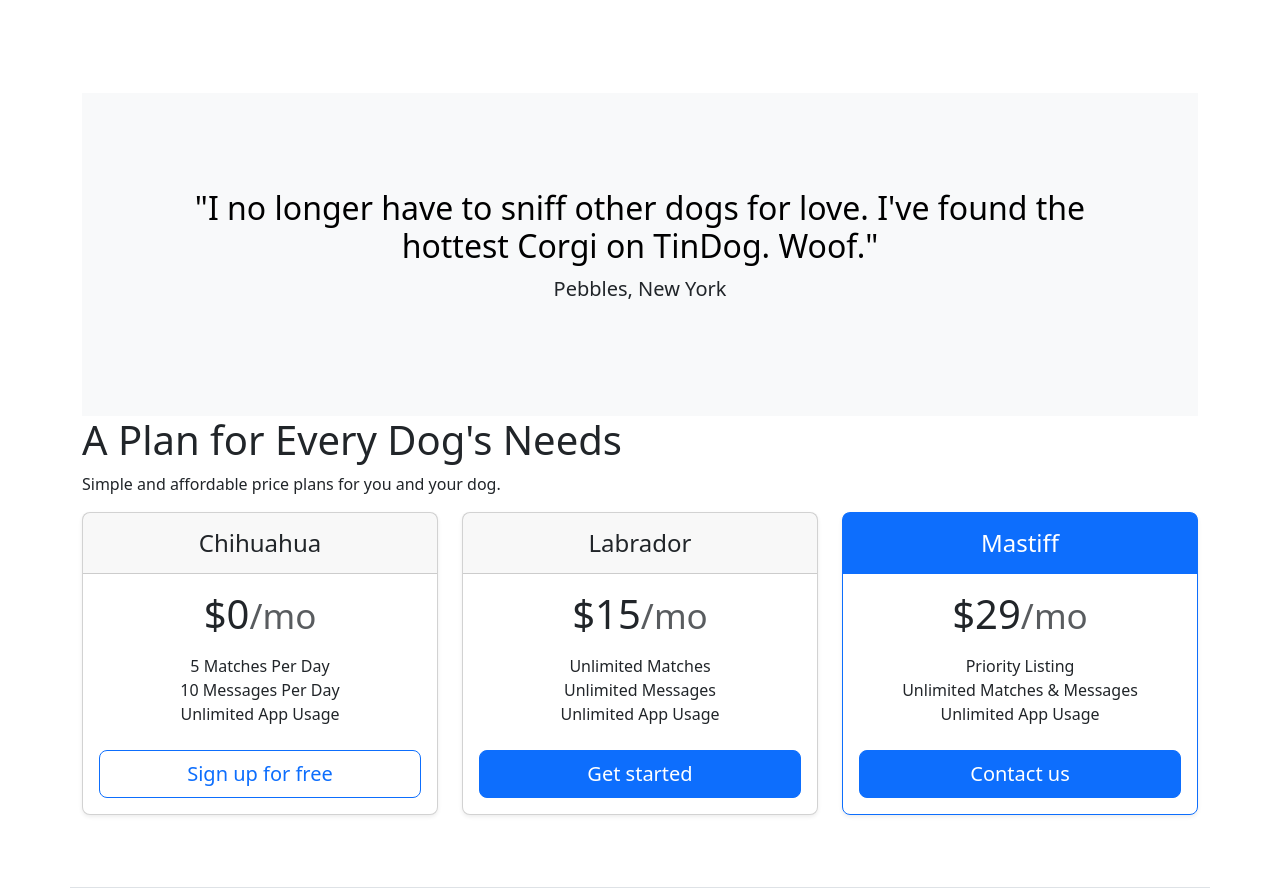
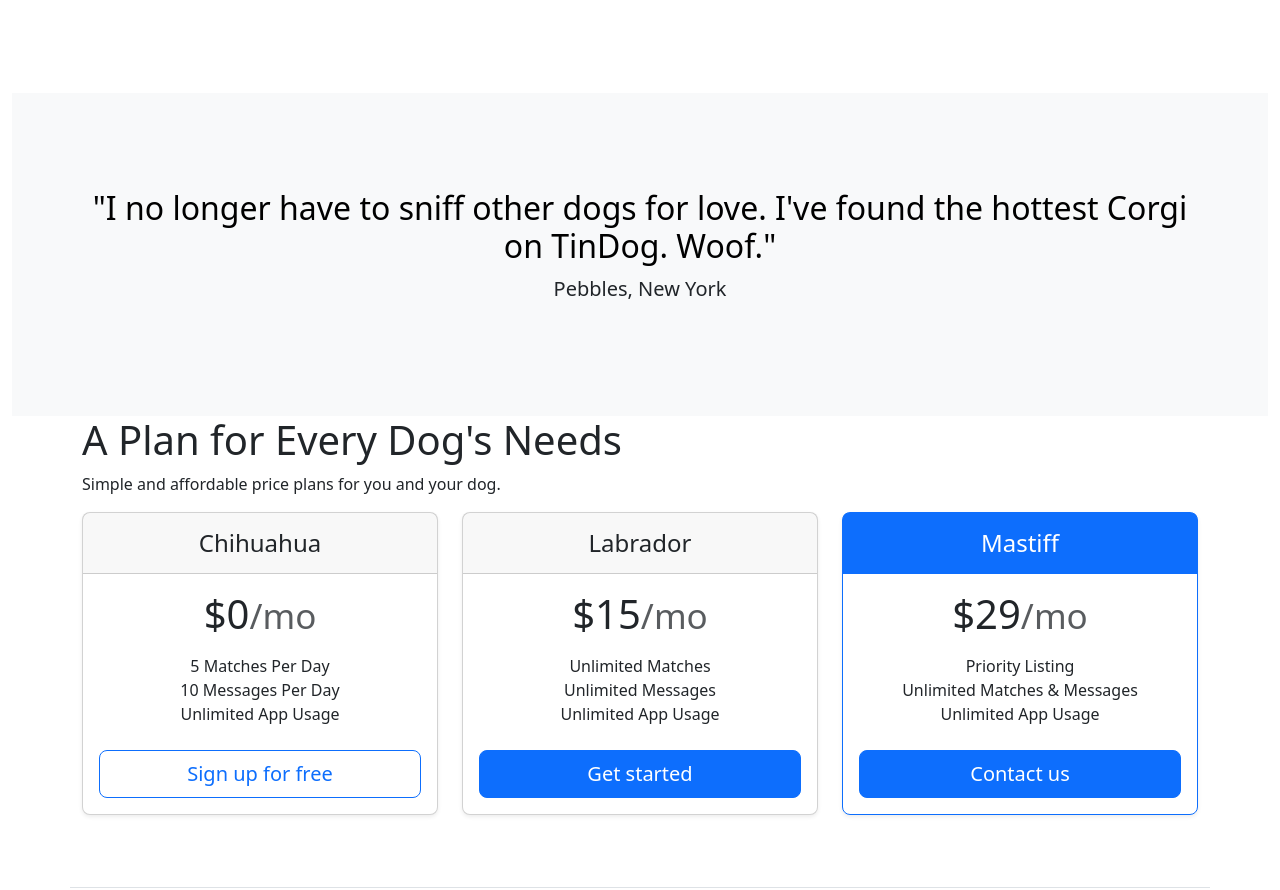
Before and after one commit to msrissaxox/TinDog-Project, a plain HTML site: page index.html in a window 1280 px wide. Shown: the part 975-1865 px from the top of the page. Drawn offline with nearby package versions, Linux system fonts and the light colour scheme.

Commit message:
adjusting margins

```diff
--- a/css/style.css
+++ b/css/style.css
@@ -1,3 +1,7 @@
+* {
+  box-sizing: border-box;
+}
+
 .gradient-background {
   background: linear-gradient(300deg, #00bfff, #ff4c68, #ef8172);
   background-size: 180% 180%;
--- a/index.html
+++ b/index.html
@@ -79,7 +79,7 @@
   </section>
   <!-- Testimonial -->
   <section id="testimonial">
-    <div class="container">
+    <div class="container-fluid">
     <div class="p-5 text-center bg-body-tertiary">
       <div class="container py-5">
         <h2 class="text-body-emphasis">"I no longer have to sniff other dogs for love. I've found the hottest Corgi on TinDog. Woof."</h2>
```
